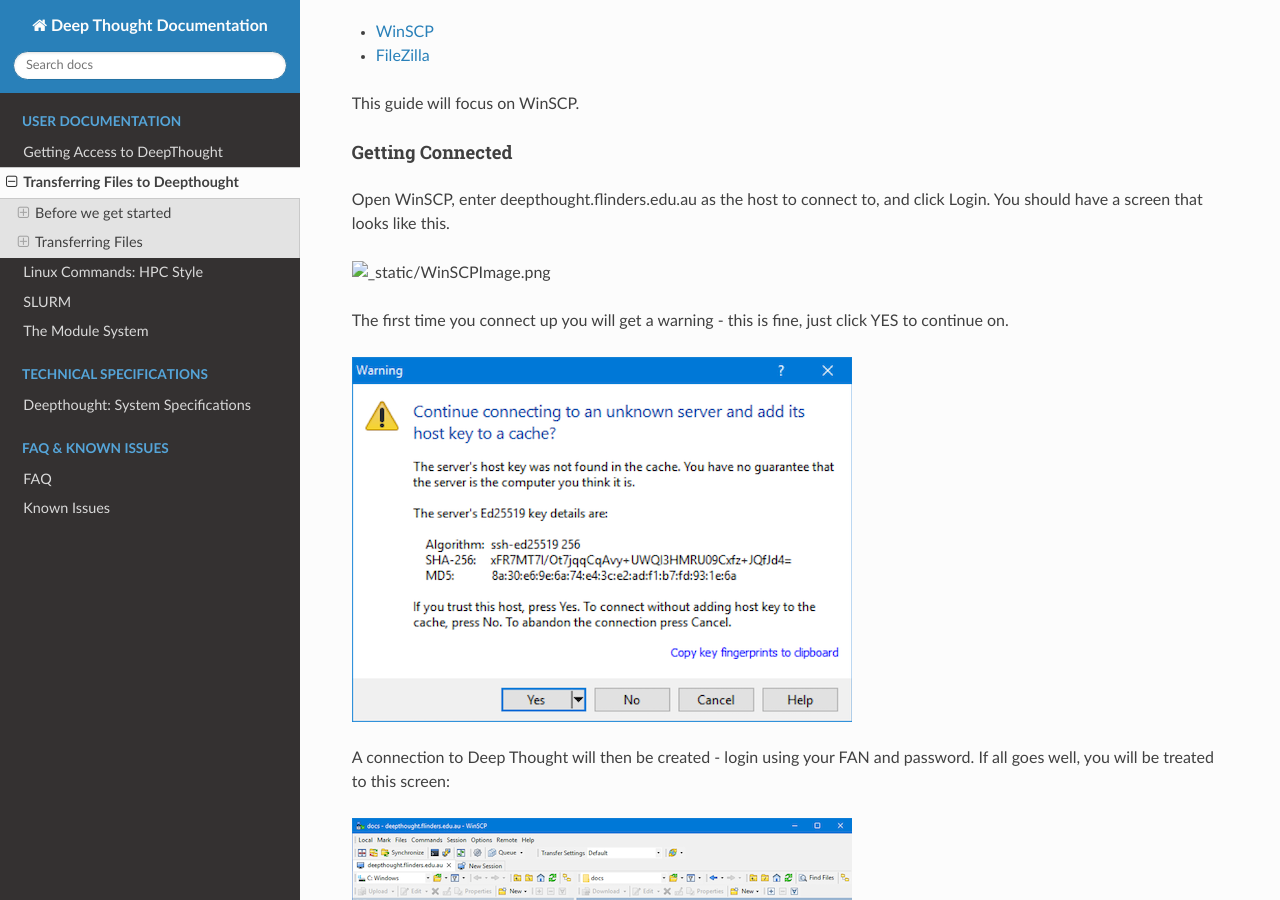
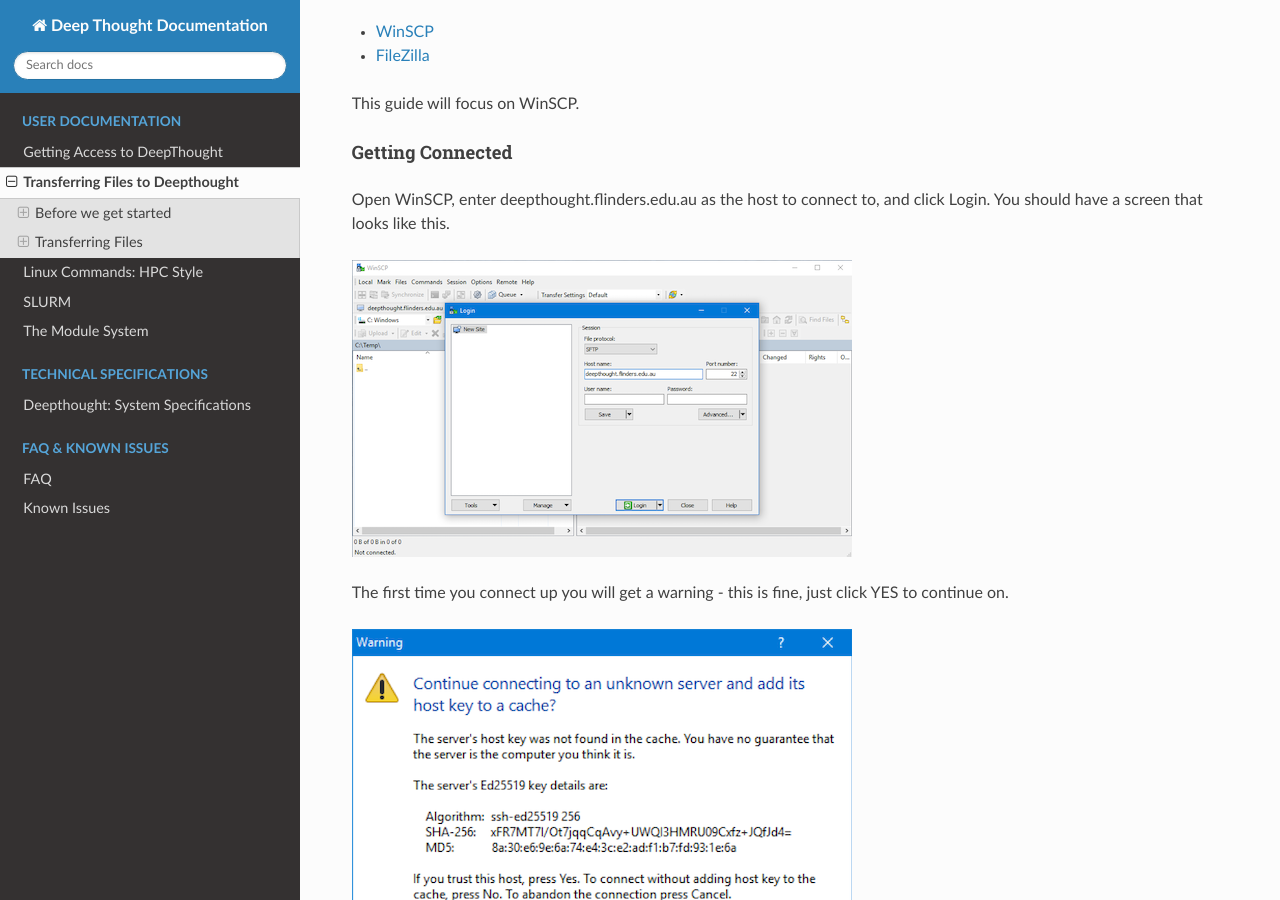
Before and after one commit to flindersuni/DeepThoughtHPC-docs, a Sphinx documentation site: the page built from docs/source/FileTransfers/FileTransfersIntro.md, in a window 1280 px wide and 900 px high, scrolled down 2900 px. Built offline with Sphinx 7.4.7 and the Read the Docs theme 2.0.0, drawn with Linux system fonts in a browser that asks for light colours.

Commit message:
Case-Sensitive Filesystem Update

```diff
--- a/docs/source/FileTransfers/FileTransfersIntro.md
+++ b/docs/source/FileTransfers/FileTransfersIntro.md
@@ -108,7 +108,7 @@
 
 Open WinSCP, enter deepthought.flinders.edu.au as the host to connect to, and click Login. You should have a screen that looks like this.
 
-![](../_static/WinSCPImage.png)
+![](../_static/winSCPImage.png)
 
 The first time you connect up you will get a warning - this is fine, just click YES to continue on.
 
```
